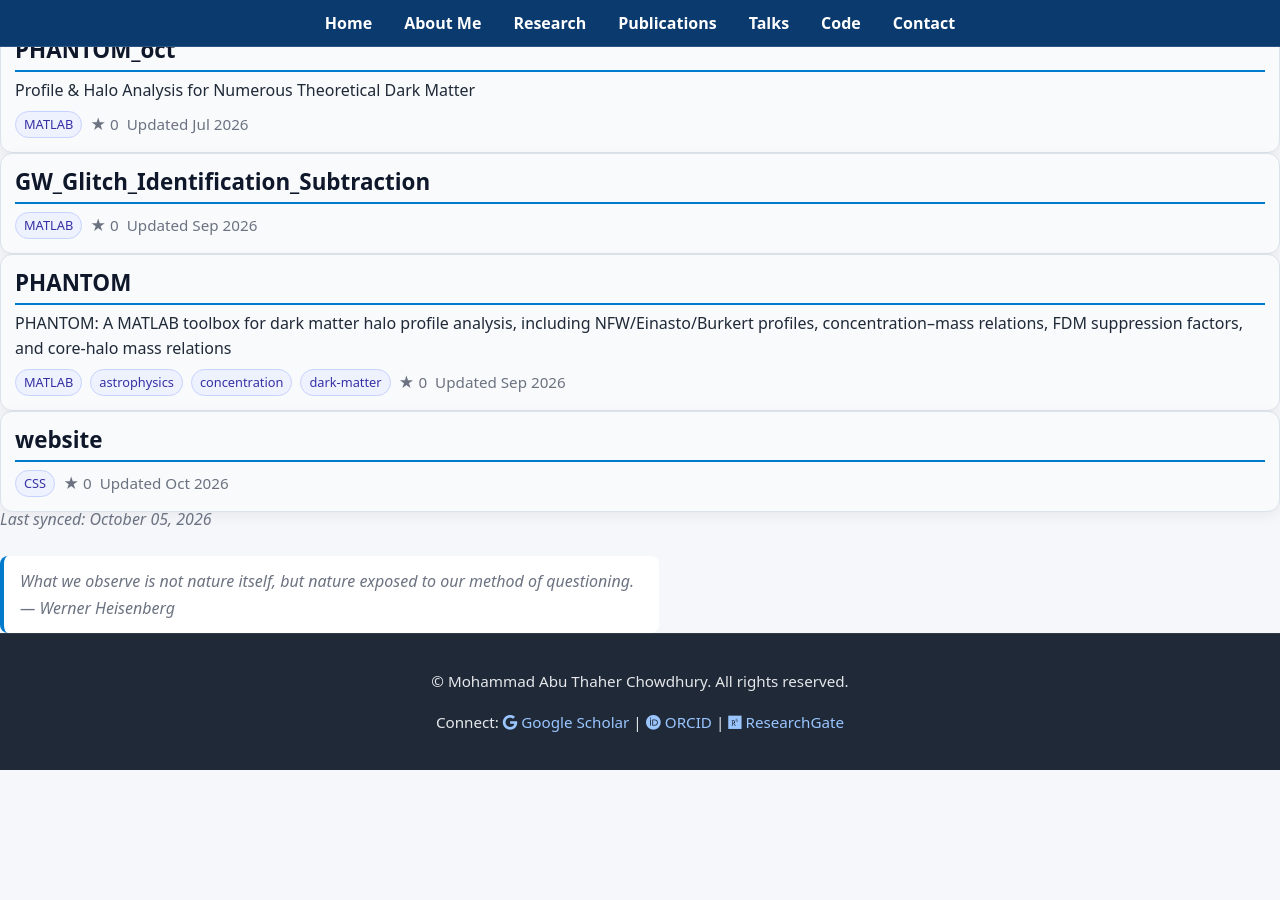
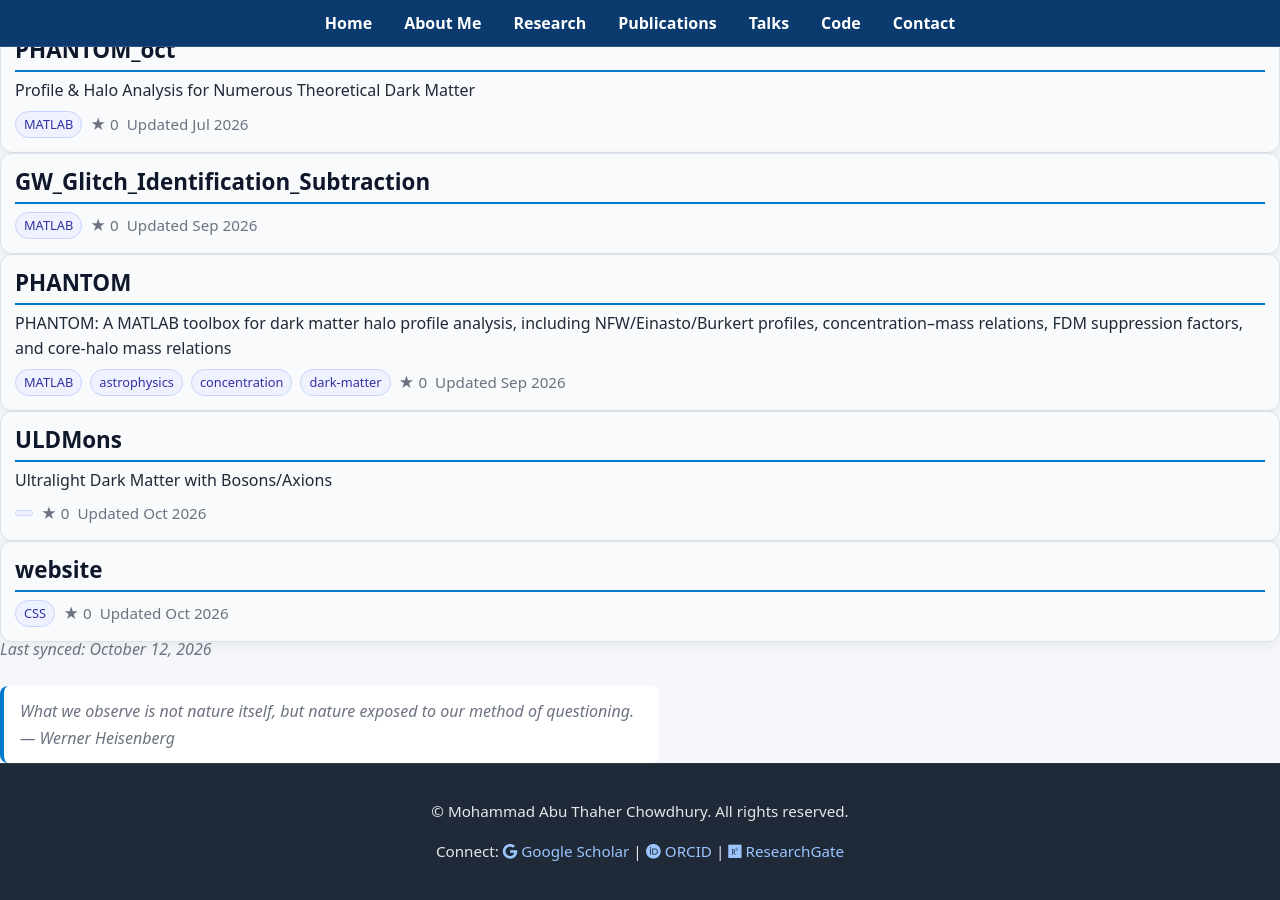
Before and after one commit to matc-thaher/website, a Jekyll site: the page built from code.md, in a window 1280 px wide and 900 px high, scrolled down 983 px. Built offline with Jekyll 4.4.1, drawn with Linux system fonts in a browser that asks for light colours; before the commit the page ends 1753 px from its top, so only the background shows below that.

Commit message:
chore: update GitHub repos

```diff
--- a/_data/repos.json
+++ b/_data/repos.json
@@ -1,5 +1,5 @@
 {
-  "updated": "2026-10-05T11:58:58.806422Z",
+  "updated": "2026-10-12T12:39:29.890690Z",
   "repos": [
     {
       "name": "website",
@@ -8,7 +8,17 @@
       "language": "CSS",
       "topics": [],
       "stargazers_count": 0,
-      "updated_at": "2026-10-05T11:10:40Z",
+      "updated_at": "2026-10-12T11:39:36Z",
+      "fork": false
+    },
+    {
+      "name": "ULDMons",
+      "html_url": "https://github.com/matc-thaher/ULDMons",
+      "description": "Ultralight Dark Matter with Bosons/Axions",
+      "language": "",
+      "topics": [],
+      "stargazers_count": 0,
+      "updated_at": "2026-10-06T15:58:50Z",
       "fork": false
     },
     {
```
